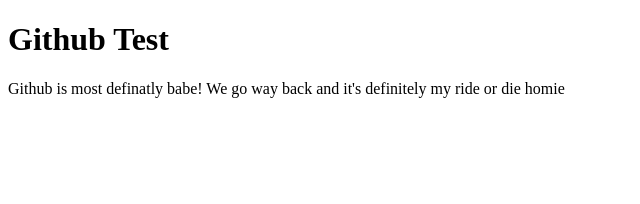
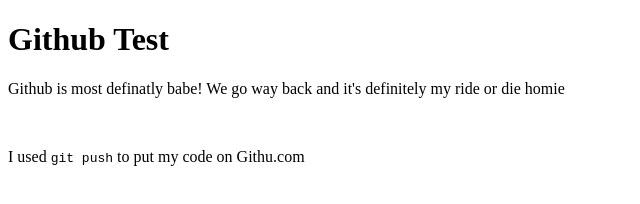
Before and after one commit to ElizBoahen/github-test, a plain HTML site: page index.html in a window 1280 px wide. Shown: the whole page, without its empty margins (0-640 px from the left). Drawn offline with Linux system fonts and the light colour scheme.

Commit message:
Added another paragraph

```diff
--- a/index.html
+++ b/index.html
@@ -6,5 +6,7 @@
 <body>
 	<h1>Github Test</h1>
 	<p>Github is most definatly babe! We go way back and it's definitely my ride or die homie</p>
+	<br>
+	<p>I used <code>git push</code> to put my code on Githu.com</p>
 </body>
 </html>
```
